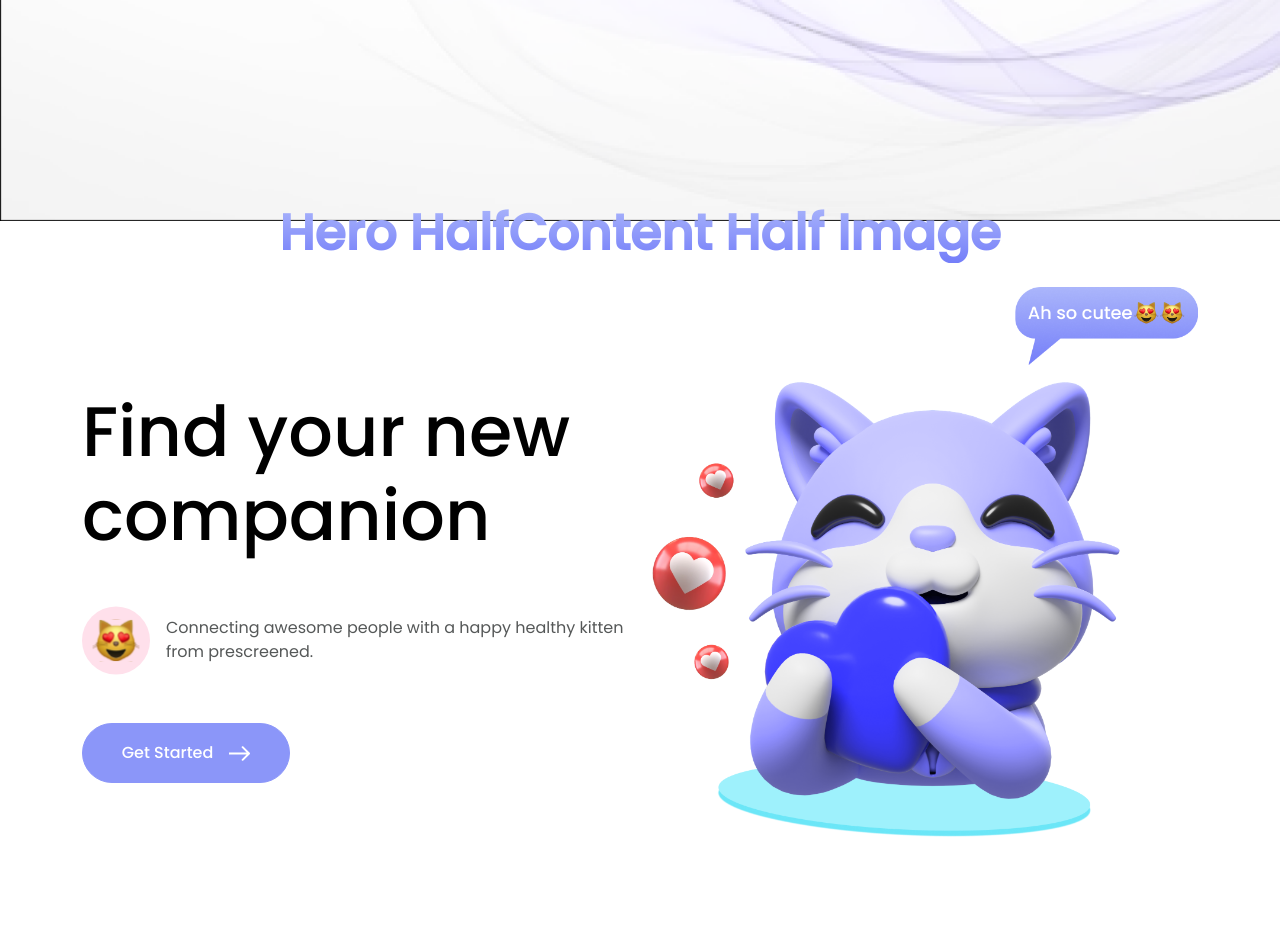
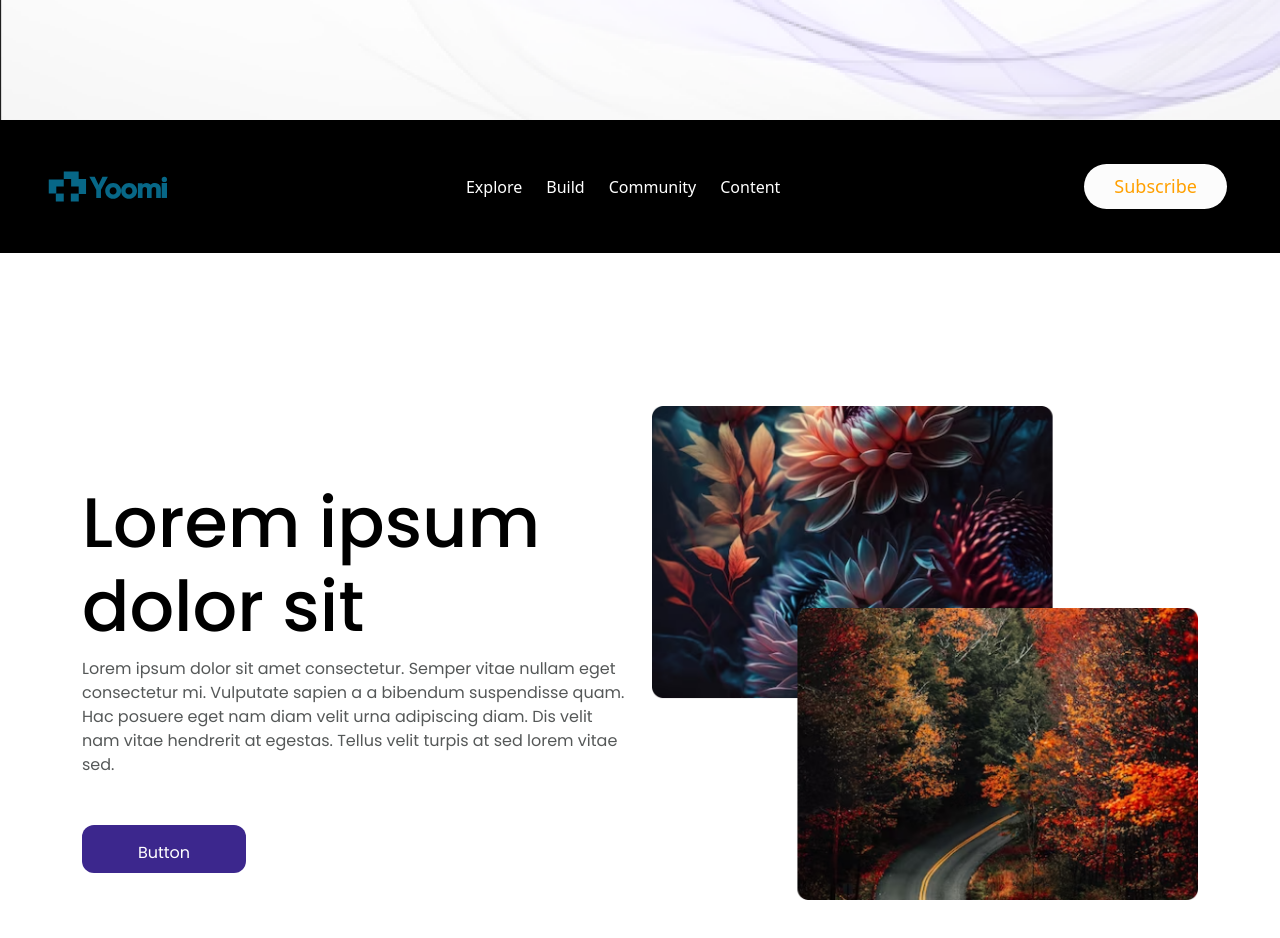
Before and after one commit to neharadialcode/bootstrap-common-components, a React (Create React App) app: page /hero in a window 1280 px wide. Shown: the part 680-1618 px from the top of the page. Built offline with nearby package versions, Linux system fonts and the light colour scheme.

Commit message:
hero center error solving

```diff
--- a/src/components/herosection/HeroCenter.jsx
+++ b/src/components/herosection/HeroCenter.jsx
@@ -6,7 +6,7 @@ const HeroCenter = () => {
     <>
       <div className=" vh-100">
         <Headercenter />
-        <div className=" hero_center min-vh-100 d-flex align-items-center justify-content-center">
+        <div className=" hero_center d-flex ali min-vh-100 align-items-center justify-content-center">
           <div className=" container ">
             <div className=" text-center">
               <h1 className=" text-center mb-4 font_md ff_poppins text_linear_gradient fw-semibold">
--- a/src/components/herosection/HeroHalfContentHalfImage.jsx
+++ b/src/components/herosection/HeroHalfContentHalfImage.jsx
@@ -1,32 +1,29 @@
 import React from 'react'
-import  { Icon1 } from './Icon';
- import frame from "../../assets/image/svg/Frame.svg"
-import heroImag from "../../assets/image/png/hero_1.png"
+import heroImag from "../../assets/image/png/hero_Half_img.png"
+import HeaderFull from "../headersection/HeaderFull"
 const HeroHalfContentHalfImage = () => {
   return (
     <>
-      <div className=" py-5 min-vh-100 d-flex align-items-center">
+      <div className=" vh-100">
+        <HeaderFull/>
+        <div className=" min-vh-100 d-flex align-items-center">
           <div className=" container">
-          <h1 className=" text-center mb-4 font_md ff_poppins text_linear_gradient fw-semibold">
-            Hero HalfContent Half Image
-          </h1>
             <div className=" row flex-column-reverse flex-md-row align-items-center">
               <div className="  col-md-6 mt-5">
-              <h2 className=" ff_poppins fw-medium font-xl text-black">
-                Find your new companion
-              </h2>
-              <div className=" d-flex align-items-center gap-3 mt-3 mt-lg-5">
-                <img src={frame} alt="Frame" />
+                <h1 className=" ff_poppins fw-medium font-xl text-black">
+                  Lorem ipsum dolor sit{" "}
+                </h1>
+
                 <p className=" ff_poppins fw-normal text_primary font-sm   mb-0">
-                  Connecting awesome people with a happy healthy kitten from
-                  prescreened.
+                  Lorem ipsum dolor sit amet consectetur. Semper vitae nullam
+                  eget consectetur mi. Vulputate sapien a a bibendum suspendisse
+                  quam. Hac posuere eget nam diam velit urna adipiscing diam.
+                  Dis velit nam vitae hendrerit at egestas. Tellus velit turpis
+                  at sed lorem vitae sed.
                 </p>
-              </div>
-              <button className="common_btn fw-medium font-sm  mt-5">
-                Get Started
-                <span className=" ms-3">
-                  <Icon1 />
-                </span>
+
+                <button className="ff_poppins fw-normal font-sm  mx-auto pt-2 button_btn mt-5">
+                  Button
                 </button>
               </div>
               <div className=" col-md-6 text-center text-md-start">
@@ -39,6 +36,7 @@ const HeroHalfContentHalfImage = () => {
             </div>
           </div>
         </div>
+      </div>
     </>
   );
 }
```
Also changed, not shown: src/assets/Image/png/hero_Half_img.png (added). Lines whose indentation alone changed are shown as unchanged.
